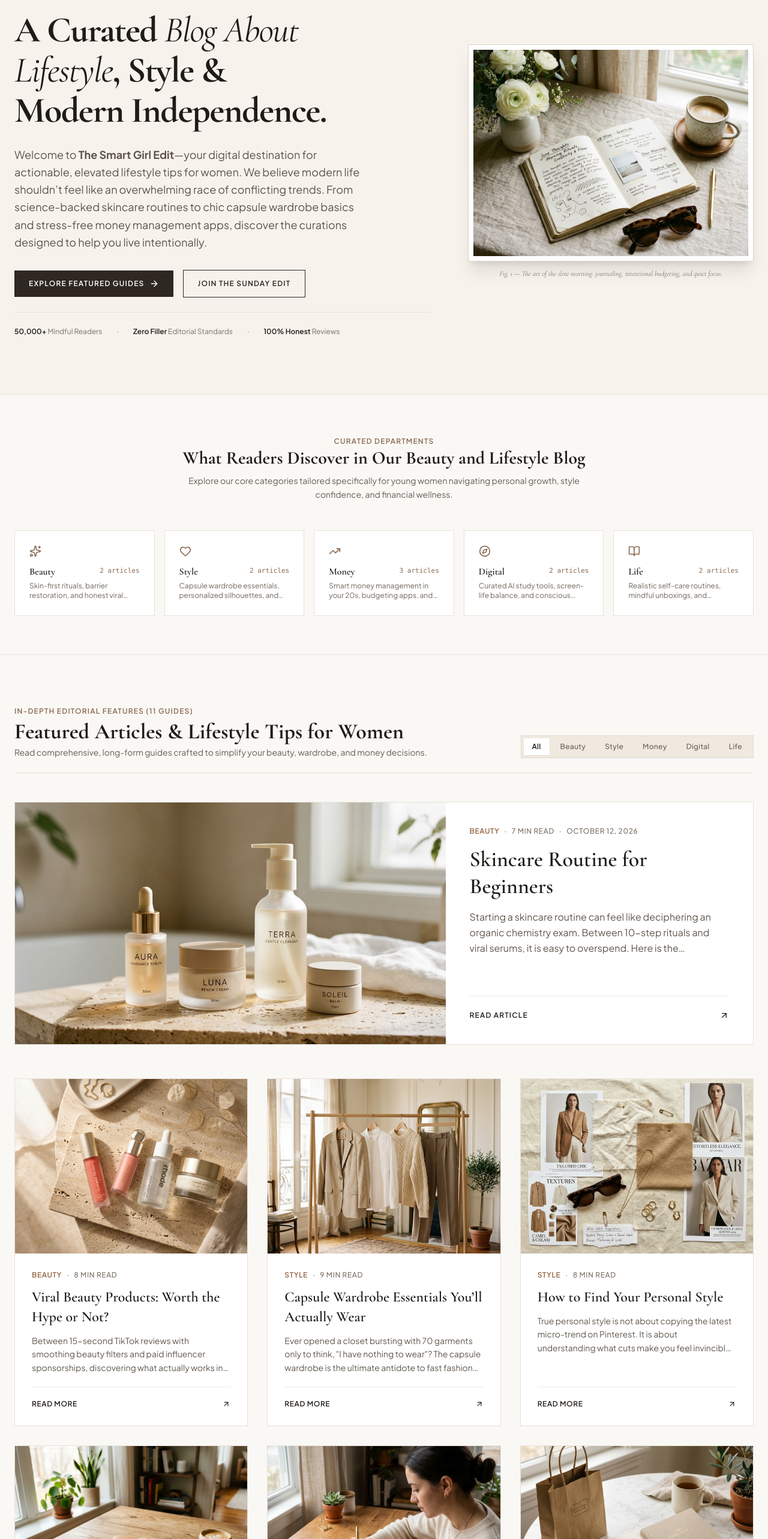
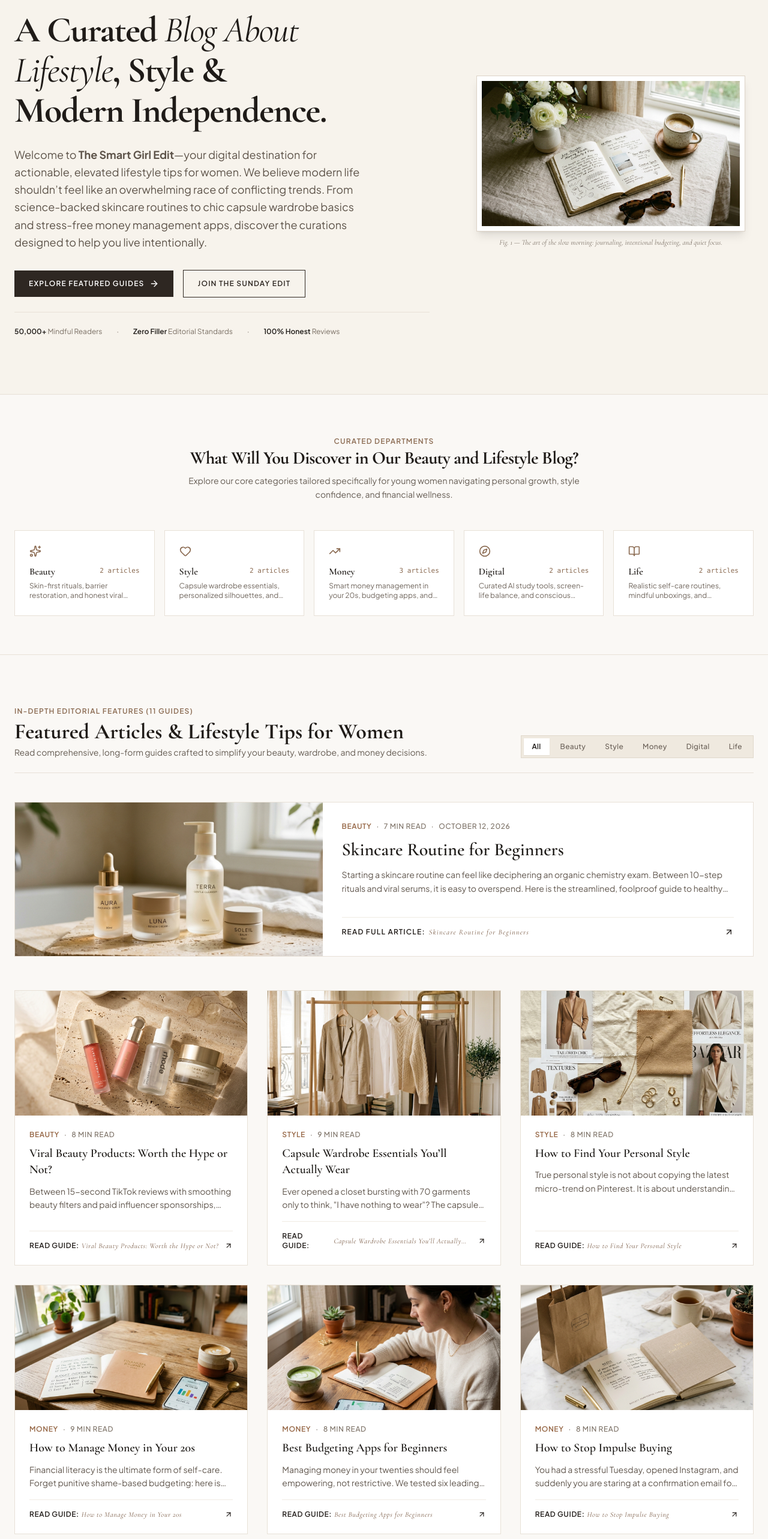
Before and after one commit to NAITRII/the-smart-girl-edit, a React (Vite) app: page /blog-about-lifestyle in a window 1280 px wide. Shown: the part 200-2766 px from the top of the page at 60% size. Built offline with nearby package versions, Linux system fonts and the light colour scheme.

Commit message:
refactor: update layout components and accessibility
- Adjust hero and blog card layouts for improved visual balance
- Enhance ResponsiveImage with default alt text and size constraints
- Improve footer typography and structural consistency
- Add explicit aria-labels and image attribute refinements

```diff
--- a/src/components/BlogCard.tsx
+++ b/src/components/BlogCard.tsx
@@ -26,22 +26,23 @@ export const BlogCard: React.FC<BlogCardProps> = ({
         <a
           href={post.exactPath}
           onClick={handleClick}
+          aria-label={`Read complete article: ${post.title}`}
           className="grid grid-cols-1 lg:grid-cols-12 gap-0 text-inherit no-underline"
         >
-          {/* Featured Image */}
-          <div className="lg:col-span-7 overflow-hidden">
+          {/* Featured Image - Small Size Container */}
+          <div className="lg:col-span-5 overflow-hidden max-h-60 sm:max-h-64 bg-[#F2EDE4] flex items-center justify-center">
             <ResponsiveImage
               src={post.featuredImage}
-              alt={post.imageAlt}
+              alt={post.imageAlt || `Featured editorial image for ${post.title}`}
               aspectRatio="16:9"
               priority
-              className="group-hover:scale-[1.02] transition-transform duration-700"
+              className="w-full h-full max-h-60 sm:max-h-64 object-cover group-hover:scale-[1.02] transition-transform duration-700"
             />
           </div>
 
           {/* Featured Content Details */}
-          <div className="lg:col-span-5 p-8 sm:p-10 flex flex-col justify-between bg-[#FFFFFF]">
-            <div className="space-y-4">
+          <div className="lg:col-span-7 p-6 sm:p-8 flex flex-col justify-between bg-[#FFFFFF]">
+            <div className="space-y-3">
               {/* Zero-Pill Unboxed Metadata with separators */}
               <div className="flex items-center gap-2 text-xs tracking-wider uppercase text-[#7D7267] font-medium">
                 <span className="text-[#966746] font-semibold">{post.category}</span>
@@ -51,21 +52,24 @@ export const BlogCard: React.FC<BlogCardProps> = ({
                 <span>{post.publishedDate}</span>
               </div>
 
-              {/* Title */}
-              <h3 className="text-2xl sm:text-3xl lg:text-4xl font-serif font-semibold text-[#201D1A] group-hover:text-[#7A5B45] transition-colors leading-tight">
+              {/* Title as Anchor Text */}
+              <h3 className="text-xl sm:text-2xl lg:text-3xl font-serif font-semibold text-[#201D1A] group-hover:text-[#7A5B45] transition-colors leading-tight">
                 {post.title}
               </h3>
 
               {/* Subtitle / Excerpt */}
-              <p className="text-sm sm:text-base text-[#61574E] leading-relaxed line-clamp-3 font-sans">
+              <p className="text-xs sm:text-sm text-[#61574E] leading-relaxed line-clamp-2 font-sans">
                 {post.excerpt}
               </p>
             </div>
 
-            {/* Read More Link */}
-            <div className="pt-6 mt-6 border-t border-[#F0EBE3] flex items-center justify-between text-xs font-semibold uppercase tracking-widest text-[#241F1C] group-hover:text-[#7A5B45]">
-              <span>Read Article</span>
-              <ArrowUpRight className="w-4 h-4 transform group-hover:translate-x-0.5 group-hover:-translate-y-0.5 transition-transform" />
+            {/* Read More Link with Explicit Anchor Text */}
+            <div className="pt-4 mt-4 border-t border-[#F0EBE3] flex items-center justify-between text-xs font-semibold uppercase tracking-widest text-[#241F1C] group-hover:text-[#7A5B45]">
+              <span className="flex items-center gap-1.5">
+                <span>Read Full Article:</span>
+                <span className="font-serif normal-case italic font-medium text-[#7A5B45] line-clamp-1">{post.title}</span>
+              </span>
+              <ArrowUpRight className="w-4 h-4 transform group-hover:translate-x-0.5 group-hover:-translate-y-0.5 transition-transform shrink-0" />
             </div>
           </div>
         </a>
@@ -78,21 +82,22 @@ export const BlogCard: React.FC<BlogCardProps> = ({
       <a
         href={post.exactPath}
         onClick={handleClick}
+        aria-label={`Read article: ${post.title}`}
         className="flex flex-col h-full text-inherit no-underline"
       >
-        {/* Card Image */}
-        <div className="overflow-hidden">
+        {/* Card Image - Small Size Container */}
+        <div className="overflow-hidden max-h-48 sm:max-h-52 bg-[#F2EDE4]">
           <ResponsiveImage
             src={post.featuredImage}
-            alt={post.imageAlt}
-            aspectRatio="4:3"
-            className="group-hover:scale-[1.03] transition-transform duration-700"
+            alt={post.imageAlt || `Editorial image for ${post.title}`}
+            aspectRatio="16:9"
+            className="w-full max-h-48 sm:max-h-52 object-cover group-hover:scale-[1.03] transition-transform duration-700"
           />
         </div>
 
         {/* Card Body */}
-        <div className="p-6 sm:p-7 flex flex-col flex-1 justify-between bg-[#FFFFFF]">
-          <div className="space-y-3">
+        <div className="p-5 sm:p-6 flex flex-col flex-1 justify-between bg-[#FFFFFF]">
+          <div className="space-y-2.5">
             {/* Zero-Pill Metadata */}
             <div className="flex items-center gap-2 text-xs tracking-wider uppercase text-[#7D7267] font-medium">
               <span className="text-[#966746] font-semibold">{post.category}</span>
@@ -100,21 +105,24 @@ export const BlogCard: React.FC<BlogCardProps> = ({
               <span>{post.readTime}</span>
             </div>
 
-            {/* Title */}
-            <h3 className="text-xl sm:text-2xl font-serif font-semibold text-[#201D1A] group-hover:text-[#7A5B45] transition-colors leading-snug">
+            {/* Title as Anchor Text */}
+            <h3 className="text-lg sm:text-xl font-serif font-semibold text-[#201D1A] group-hover:text-[#7A5B45] transition-colors leading-snug">
               {post.title}
             </h3>
 
             {/* Excerpt */}
-            <p className="text-xs sm:text-sm text-[#61574E] leading-relaxed line-clamp-3 font-sans">
+            <p className="text-xs sm:text-sm text-[#61574E] leading-relaxed line-clamp-2 font-sans">
               {post.excerpt}
             </p>
           </div>
 
-          {/* Bottom Action */}
-          <div className="pt-5 mt-5 border-t border-[#F0EBE3] flex items-center justify-between text-xs font-semibold uppercase tracking-wider text-[#241F1C] group-hover:text-[#7A5B45]">
-            <span>Read More</span>
-            <ArrowUpRight className="w-3.5 h-3.5 transform group-hover:translate-x-0.5 group-hover:-translate-y-0.5 transition-transform" />
+          {/* Bottom Action with Descriptive Anchor Text */}
+          <div className="pt-4 mt-4 border-t border-[#F0EBE3] flex items-center justify-between text-xs font-semibold uppercase tracking-wider text-[#241F1C] group-hover:text-[#7A5B45]">
+            <span className="flex items-center gap-1">
+              <span>Read Guide:</span>
+              <span className="font-serif normal-case italic font-normal text-[#7A5B45] line-clamp-1">{post.title}</span>
+            </span>
+            <ArrowUpRight className="w-3.5 h-3.5 transform group-hover:translate-x-0.5 group-hover:-translate-y-0.5 transition-transform shrink-0" />
           </div>
         </div>
       </a>
--- a/src/components/Footer.tsx
+++ b/src/components/Footer.tsx
@@ -28,7 +28,7 @@ export const Footer: React.FC<FooterProps> = ({ onNavigate }) => {
       <div className="max-w-7xl mx-auto px-6">
         <div className="grid grid-cols-1 md:grid-cols-12 gap-12 pb-16 border-b border-[#3B342F]">
           {/* Brand & Manifesto */}
-          <div className="md:col-span-5 space-y-4">
+          <div className="md:col-span-4 space-y-4">
             <a
               href="/blog-about-lifestyle"
               onClick={(e) => handleLink(e, '/blog-about-lifestyle')}
@@ -47,11 +47,12 @@ export const Footer: React.FC<FooterProps> = ({ onNavigate }) => {
           </div>
 
           {/* Core Articles Links */}
+          {/* Curated Articles - Column 1 */}
           <div className="md:col-span-3 space-y-3">
             <h4 className="text-xs font-semibold uppercase tracking-widest text-[#FAF7F2]">
-              Curated Edits
+              Curated Edits (I)
             </h4>
-            <ul className="space-y-2.5 text-sm text-[#BDB2A5]">
+            <ul className="space-y-2.5 text-xs sm:text-sm text-[#BDB2A5]">
               <li>
                 <a
                   href="/blog-about-lifestyle"
@@ -76,7 +77,7 @@ export const Footer: React.FC<FooterProps> = ({ onNavigate }) => {
                   onClick={(e) => handleLink(e, '/blogs/viral-beauty-products-worth-the-hype')}
                   className="hover:text-white transition-colors"
                 >
-                  Viral Beauty Products: Worth It?
+                  Viral Beauty Products: Worth the Hype?
                 </a>
               </li>
               <li>
@@ -90,11 +91,38 @@ export const Footer: React.FC<FooterProps> = ({ onNavigate }) => {
               </li>
               <li>
                 <a
+                  href="/blogs/how-to-find-your-personal-style"
+                  onClick={(e) => handleLink(e, '/blogs/how-to-find-your-personal-style')}
+                  className="hover:text-white transition-colors"
+                >
+                  How to Find Your Personal Style
+                </a>
+              </li>
+              <li>
+                <a
                   href="/blogs/how-to-manage-money-in-your-20s"
                   onClick={(e) => handleLink(e, '/blogs/how-to-manage-money-in-your-20s')}
                   className="hover:text-white transition-colors"
                 >
                   How to Manage Money in Your 20s
+                </a>
+              </li>
+            </ul>
+          </div>
+
+          {/* Curated Articles - Column 2 */}
+          <div className="md:col-span-3 space-y-3">
+            <h4 className="text-xs font-semibold uppercase tracking-widest text-[#FAF7F2]">
+              Curated Edits (II)
+            </h4>
+            <ul className="space-y-2.5 text-xs sm:text-sm text-[#BDB2A5]">
+              <li>
+                <a
+                  href="/blogs/how-to-stop-impulse-buying"
+                  onClick={(e) => handleLink(e, '/blogs/how-to-stop-impulse-buying')}
+                  className="hover:text-white transition-colors"
+                >
+                  How to Stop Impulse Buying
                 </a>
               </li>
               <li>
@@ -103,7 +131,25 @@ export const Footer: React.FC<FooterProps> = ({ onNavigate }) => {
                   onClick={(e) => handleLink(e, '/blogs/ai-tools-every-college-girl-should-know')}
                   className="hover:text-white transition-colors"
                 >
-                  AI Tools for College Girls
+                  AI Tools Every College Girl Should Know
+                </a>
+              </li>
+              <li>
+                <a
+                  href="/blogs/how-social-media-influences-your-shopping-habits"
+                  onClick={(e) => handleLink(e, '/blogs/how-social-media-influences-your-shopping-habits')}
+                  className="hover:text-white transition-colors"
+                >
+                  Social Media & Shopping Habits
+                </a>
+              </li>
+              <li>
+                <a
+                  href="/blogs/how-to-tell-if-an-online-product-is-worth-buying"
+                  onClick={(e) => handleLink(e, '/blogs/how-to-tell-if-an-online-product-is-worth-buying')}
+                  className="hover:text-white transition-colors"
+                >
+                  How to Tell If a Product Is Worth Buying
                 </a>
               </li>
               <li>
@@ -115,58 +161,13 @@ export const Footer: React.FC<FooterProps> = ({ onNavigate }) => {
                   Realistic Self-Care Routine
                 </a>
               </li>
-            </ul>
-          </div>
-
-          {/* Categories */}
-          <div className="md:col-span-2 space-y-3">
-            <h4 className="text-xs font-semibold uppercase tracking-widest text-[#FAF7F2]">
-              Pillars
-            </h4>
-            <ul className="space-y-2 text-sm text-[#BDB2A5]">
               <li>
                 <a
-                  href="/blogs/skincare-routine-for-beginners"
-                  onClick={(e) => handleLink(e, '/blogs/skincare-routine-for-beginners')}
+                  href="/blogs/best-budgeting-apps-for-beginners"
+                  onClick={(e) => handleLink(e, '/blogs/best-budgeting-apps-for-beginners')}
                   className="hover:text-white transition-colors"
                 >
-                  Beauty (2 Guides)
-                </a>
-              </li>
-              <li>
-                <a
-                  href="/blogs/capsule-wardrobe-essentials-for-women"
-                  onClick={(e) => handleLink(e, '/blogs/capsule-wardrobe-essentials-for-women')}
-                  className="hover:text-white transition-colors"
-                >
-                  Style (2 Guides)
-                </a>
-              </li>
-              <li>
-                <a
-                  href="/blogs/how-to-manage-money-in-your-20s"
-                  onClick={(e) => handleLink(e, '/blogs/how-to-manage-money-in-your-20s')}
-                  className="hover:text-white transition-colors"
-                >
-                  Money (3 Guides)
-                </a>
-              </li>
-              <li>
-                <a
-                  href="/blogs/ai-tools-every-college-girl-should-know"
-                  onClick={(e) => handleLink(e, '/blogs/ai-tools-every-college-girl-should-know')}
-                  className="hover:text-white transition-colors"
-                >
-                  Digital (2 Guides)
-                </a>
-              </li>
-              <li>
-                <a
-                  href="/blogs/a-realistic-self-care-routine-for-busy-girls"
-                  onClick={(e) => handleLink(e, '/blogs/a-realistic-self-care-routine-for-busy-girls')}
-                  className="hover:text-white transition-colors"
-                >
-                  Life (2 Guides)
+                  Best Budgeting Apps for Beginners
                 </a>
               </li>
             </ul>
--- a/src/components/ResponsiveImage.tsx
+++ b/src/components/ResponsiveImage.tsx
@@ -36,12 +36,16 @@ export const ResponsiveImage: React.FC<ResponsiveImageProps> = ({
       ? { width: 600, height: 600 }
       : { width: 800, height: 600 };
 
+  const safeAlt = alt?.trim()
+    ? alt.trim()
+    : 'The Smart Girl Edit curated editorial lifestyle illustration';
+
   return (
     <div className={`relative overflow-hidden bg-[#F2EDE4] ${aspectClass} ${className}`}>
       {!hasError ? (
         <img
           src={src}
-          alt={alt}
+          alt={safeAlt}
           width={dimensions.width}
           height={dimensions.height}
           loading={priority ? 'eager' : 'lazy'}
@@ -59,8 +63,8 @@ export const ResponsiveImage: React.FC<ResponsiveImageProps> = ({
           <span className="text-xs uppercase tracking-widest font-medium mb-1 text-[#8C7E72]">
             The Smart Girl Edit
           </span>
-          <p className="text-sm font-serif italic text-[#3E3832] max-w-[200px] line-clamp-2">
-            {alt}
+          <p className="text-xs font-serif italic text-[#3E3832] max-w-[200px] line-clamp-2">
+            {safeAlt}
           </p>
         </div>
       )}
--- a/src/pages/ArticleDetailPage.tsx
+++ b/src/pages/ArticleDetailPage.tsx
@@ -209,8 +209,10 @@ export const ArticleDetailPage: React.FC<ArticleDetailPageProps> = ({
         <div className="pt-4 flex items-center justify-center gap-3">
           <img
             src={post.author.avatar}
-            alt={post.author.name}
-            className="w-10 h-10 rounded-full object-cover border border-[#D5C7B7]"
+            alt={`Portrait of ${post.author.name}, ${post.author.role}`}
+            width={36}
+            height={36}
+            className="w-9 h-9 rounded-full object-cover border border-[#D5C7B7]"
           />
           <div className="text-left text-xs">
             <div className="font-semibold text-[#1F1B18]">{post.author.name}</div>
@@ -219,15 +221,15 @@ export const ArticleDetailPage: React.FC<ArticleDetailPageProps> = ({
         </div>
       </header>
 
-      {/* Featured Image Container */}
-      <div className="max-w-5xl mx-auto px-6 mb-12">
+      {/* Featured Image Container (Small size frame) */}
+      <div className="max-w-2xl mx-auto px-6 mb-10">
         <div className="border border-[#E2D8CC] p-2 bg-white shadow-md">
           <ResponsiveImage
             src={post.featuredImage}
-            alt={post.imageAlt}
+            alt={post.imageAlt || `Editorial feature image for ${post.title}`}
             aspectRatio="16:9"
             priority
-            className="w-full max-h-[550px]"
+            className="w-full max-h-[300px] sm:max-h-[340px] object-cover"
           />
         </div>
         <p className="text-xs font-serif italic text-[#7C7166] mt-2.5 text-center">
@@ -487,8 +489,10 @@ export const ArticleDetailPage: React.FC<ArticleDetailPageProps> = ({
         <div className="mt-12 p-8 bg-[#F5EFE7] border border-[#DDD3C7] flex flex-col sm:flex-row items-center sm:items-start gap-6">
           <img
             src={post.author.avatar}
-            alt={post.author.name}
-            className="w-20 h-20 rounded-full object-cover border-2 border-white shadow-sm shrink-0"
+            alt={`Portrait of ${post.author.name}, ${post.author.role}`}
+            width={56}
+            height={56}
+            className="w-14 h-14 rounded-full object-cover border-2 border-white shadow-sm shrink-0"
           />
           <div className="space-y-2 text-center sm:text-left">
             <span className="text-xs uppercase tracking-widest text-[#8B6B52] font-semibold">
@@ -531,9 +535,10 @@ export const ArticleDetailPage: React.FC<ArticleDetailPageProps> = ({
             <a
               href="/blog-about-lifestyle"
               onClick={(e) => handleLink(e, '/blog-about-lifestyle')}
-              className="text-xs uppercase tracking-wider font-semibold text-[#8B6B52] hover:underline"
+              className="text-xs uppercase tracking-wider font-semibold text-[#8B6B52] hover:underline flex items-center gap-1"
             >
-              All Articles →
+              <span>Explore All Articles</span>
+              <span aria-hidden="true">→</span>
             </a>
           </div>
 
@@ -543,15 +548,17 @@ export const ArticleDetailPage: React.FC<ArticleDetailPageProps> = ({
                 key={related.id}
                 href={related.exactPath}
                 onClick={(e) => handleLink(e, related.exactPath)}
+                aria-label={`Read guide: ${related.title}`}
                 className="group border border-[#E2D8CC] bg-white p-5 flex flex-col justify-between hover:border-[#8B6B52] transition-colors"
               >
                 <div className="space-y-3">
-                  <div className="overflow-hidden">
+                  {/* Small Size Thumbnail */}
+                  <div className="overflow-hidden max-h-36 sm:max-h-40 bg-[#F2EDE4]">
                     <ResponsiveImage
                       src={related.featuredImage}
-                      alt={related.imageAlt}
+                      alt={related.imageAlt || `Editorial image for ${related.title}`}
                       aspectRatio="16:9"
-                      className="group-hover:scale-105 transition-transform duration-500"
+                      className="w-full max-h-36 sm:max-h-40 object-cover group-hover:scale-105 transition-transform duration-500"
                     />
                   </div>
                   <div className="text-xs text-[#8B6B52] uppercase tracking-wider font-semibold">
@@ -565,9 +572,12 @@ export const ArticleDetailPage: React.FC<ArticleDetailPageProps> = ({
                   </p>
                 </div>
 
-                <div className="pt-4 mt-4 border-t border-[#F0EBE3] flex items-center justify-between text-xs font-semibold uppercase tracking-wider text-[#2E2722] group-hover:text-[#8B6B52]">
-                  <span>Read Guide</span>
-                  <ArrowRight className="w-3.5 h-3.5" />
+                <div className="pt-3 mt-4 border-t border-[#F0EBE3] flex items-center justify-between text-xs font-semibold uppercase tracking-wider text-[#2E2722] group-hover:text-[#8B6B52]">
+                  <span className="flex items-center gap-1">
+                    <span>Read Guide:</span>
+                    <span className="font-serif normal-case italic font-normal text-[#8B6B52] line-clamp-1">{related.title}</span>
+                  </span>
+                  <ArrowRight className="w-3.5 h-3.5 shrink-0" />
                 </div>
               </a>
             ))}
--- a/src/pages/HomePage.tsx
+++ b/src/pages/HomePage.tsx
@@ -148,19 +148,19 @@ export const HomePage: React.FC<HomePageProps> = ({ onNavigate, onOpenNewsletter
               </div>
             </div>
 
-            {/* Right Column: Hero Visual Asset */}
-            <div className="lg:col-span-5 relative">
-              <div className="border border-[#DDD3C7] p-2 bg-white shadow-xl">
+            {/* Right Column: Hero Visual Asset (Small size editorial frame) */}
+            <div className="lg:col-span-5 relative flex flex-col items-center">
+              <div className="border border-[#DDD3C7] p-2 bg-white shadow-lg w-full max-w-sm sm:max-w-md">
                 <ResponsiveImage
                   src={heroImg}
                   alt="Curated journal with morning thoughts, ceramic coffee mug, and sunglasses representing an intentional blog about lifestyle"
-                  aspectRatio="4:3"
+                  aspectRatio="16:9"
                   priority
-                  className="w-full"
+                  className="w-full max-h-[240px] sm:max-h-[270px] object-cover"
                 />
               </div>
               {/* Subtle caption */}
-              <p className="text-xs font-serif italic text-[#7C7166] mt-3 text-center">
+              <p className="text-xs font-serif italic text-[#7C7166] mt-2.5 text-center">
                 Fig. 1 — The art of the slow morning: journaling, intentional budgeting, and quiet focus.
               </p>
             </div>
@@ -175,8 +175,8 @@ export const HomePage: React.FC<HomePageProps> = ({ onNavigate, onOpenNewsletter
             <span className="text-xs uppercase tracking-widest font-semibold text-[#8B6B52]">
               Curated Departments
             </span>
-            <h2 className="text-3xl font-serif font-bold text-[#1F1B18]">
-              What Readers Discover in Our Beauty and Lifestyle Blog
+            <h2 className="text-3xl font-serif font-bold text-[#1F1B18] tracking-tight">
+              What Will You Discover in Our Beauty and Lifestyle Blog?
             </h2>
             <p className="text-sm text-[#665D54] leading-relaxed">
               Explore our core categories tailored specifically for young women navigating personal growth, style confidence, and financial wellness.
@@ -285,10 +285,13 @@ export const HomePage: React.FC<HomePageProps> = ({ onNavigate, onOpenNewsletter
       {/* Editor's Note & Mission Statement Banner */}
       <section className="my-16 bg-[#F4EDE2] border-y border-[#E2D8CC] py-16">
         <div className="max-w-4xl mx-auto px-6 text-center space-y-6">
-          <div className="w-16 h-16 mx-auto rounded-full overflow-hidden border-2 border-[#D6C7B6]">
+          <div className="w-14 h-14 mx-auto rounded-full overflow-hidden border-2 border-[#D6C7B6]">
             <img
               src={defaultAuthor.avatar}
-              alt={defaultAuthor.name}
+              alt="Portrait of Chloe Laurent, Founder and Editor-in-Chief of The Smart Girl Edit"
+              width={56}
+              height={56}
+              loading="lazy"
               className="w-full h-full object-cover"
             />
           </div>
```
